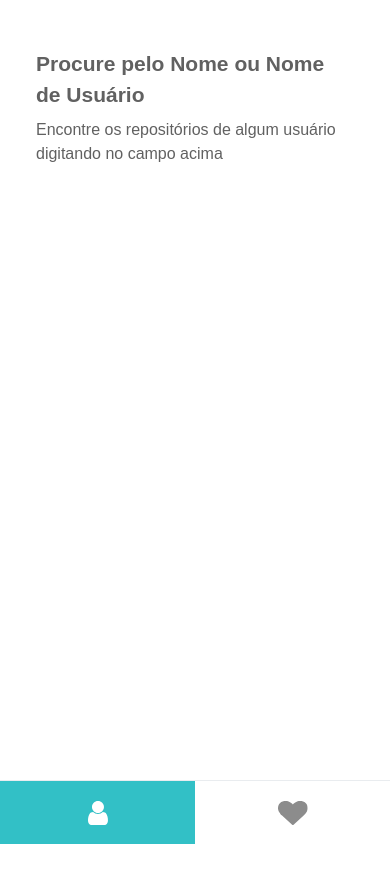
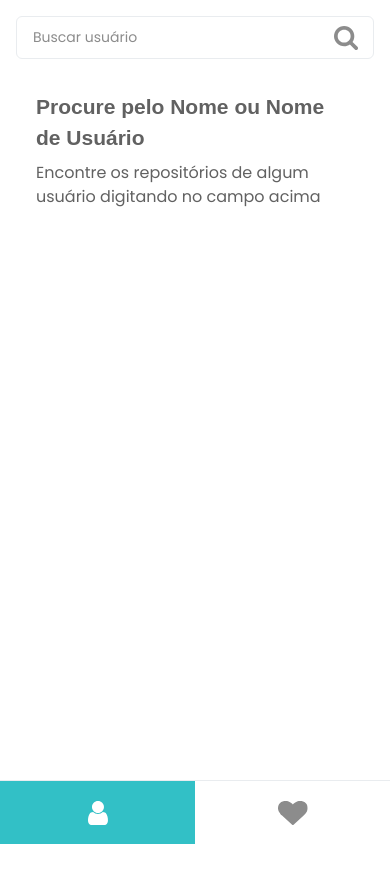
Before and after one commit to NewmarLucas/github-users, a Next.js app: page / in a window 390 px wide. Shown: the top 882 px of the page. Before the commit the page ends 844 px from the top, so only its background shows below. Built offline with nearby package versions, Linux system fonts and the light colour scheme.

Commit message:
:iphone: chore: ajustando responsividade

```diff
--- a/src/app/global.css
+++ b/src/app/global.css
@@ -8,7 +8,7 @@
   }
 
   body {
-    @apply bg-light font-poppins text-grey-neutral;
+    @apply bg-light font-poppins text-grey-neutral overflow-hidden;
   }
 
   h1 {
--- a/src/app/page.tsx
+++ b/src/app/page.tsx
@@ -28,8 +28,8 @@ export default function Page() {
         search={search}
         setSearch={setSearch}
       />
-      <div className='pb-16 sm:pt-20 sm:pb-0 h-screen sm:overflow-hidden lg:container mx-auto'>
-        <div className='w-full h-full p-4'>
+      <div className='px-4 pb-16 sm:pt-20 sm:pb-0 h-screen sm:overflow-hidden lg:container mx-auto'>
+        <>
           {currentTab === TABS.users && (
             <ListUsers
               user={user}
@@ -42,7 +42,7 @@ export default function Page() {
           {currentTab === TABS.favorites && (
             <Favorites repos={repos} favoriteHooks={favoriteHooks} />
           )}
-        </div>
+        </>
       </div>
     </>
   )
--- a/src/components/Header/index.tsx
+++ b/src/components/Header/index.tsx
@@ -34,6 +34,15 @@ export function Header(props: Props) {
   ]
 
   return (
+    <>
+      <div className='sm:hidden w-full p-4 pb-0'>
+        <SearchInput
+          aria-label='Buscar usuários do GitHub'
+          placeholder='Buscar usuário'
+          value={search}
+          onChange={e => setSearch(e.target.value)}
+        />
+      </div>
       <header className='fixed w-full z-40 bg-light bottom-0 max-sm:border-t sm:border-b h-16 sm:h-20 sm:top-0 sm:bottom-auto'>
         <div className='max-sm:hidden w-full h-full flex justify-between items-center'>
           <div className='w-full flex py-5 px-6'>
@@ -62,5 +71,6 @@ export function Header(props: Props) {
           ))}
         </nav>
       </header>
+    </>
   )
 }
--- a/src/components/NotFoundUser/index.tsx
+++ b/src/components/NotFoundUser/index.tsx
@@ -10,18 +10,19 @@ export function NotFoundUser(props: Props) {
   const { searchTerm } = props
 
   return (
-    <div className='w-full h-full flex flex-col gap-6 sm:gap-11 py-8 px-5 sm:items-center sm:justify-center'>
-      <div className='flex flex-col gap-2 sm:gap-0 sm:items-center'>
-        <span className='font-poppins font-semibold text-h1 text-primary'>
-        “{searchTerm}”
+    <div className='w-full h-full flex flex-col gap-6 sm:gap-11 py-4 sm:py-8 px-5 sm:items-center sm:justify-center'>
+      <div className='flex flex-col md:gap-2 sm:gap-0 items-center text-center'>
+        <span className='font-poppins font-semibold text-h4 sm:text-h1 text-primary'>
+          “{searchTerm}”
         </span>
-        <h1>Nenhum usuário encontrado</h1>
-        <h5>Verifique se a escrita está correta ou tente novamente</h5>
+        <h1 className='text-h4 sm:text-h1'>Nenhum usuário encontrado</h1>
+        <p className='text-md sm:text-h5'>Verifique se a escrita está correta ou tente novamente</p>
       </div>
       <Image
         className='max-sm:hidden'
         src={takenImage}
         alt=''
+        priority
         aria-hidden
       />
     </div>
--- a/src/components/Sections/Favorites/index.tsx
+++ b/src/components/Sections/Favorites/index.tsx
@@ -12,11 +12,11 @@ export function Favorites({ favoriteHooks, repos }: Props) {
   const { favorites } = favoriteHooks
 
   return (
-    <div className='container h-full'>
+    <div className='py-4 container h-[calc(100%-80px)] sm:h-full'>
       {!!favorites?.length ? (
         <div className='h-full overflow-hidden'>
           <h1 className='text-primary mb-6 text-center'>Meus favoritos</h1>
-          <section className='flex flex-col gap-4 h-[calc(100%-55px)] overflow-y-auto'>
+          <section className='flex flex-col gap-4 h-[calc(100%-55px)] overflow-y-auto pr-2'>
             {favorites.map(repo => (
               <RepoCard key={repo.id} favoriteHooks={favoriteHooks} repo={repo} />
             ))}
--- a/src/components/Sections/ListUsers/index.tsx
+++ b/src/components/Sections/ListUsers/index.tsx
@@ -28,7 +28,7 @@ export function ListUsers(props: Props) {
   return (
     <LoadingWrapper isLoading={loading}>
       {!!repos.length ? (
-        <main className='w-full h-full gap-y-4 gap-x-6 xl:gap-x-12 grid sm:grid-cols-[250px_auto] md:grid-cols-[300px_auto] xl:grid-cols-[448px_auto]'>
+        <main className='py-4 w-full h-[calc(100%-80px)] sm:h-full gap-y-4 gap-x-6 xl:gap-x-12 grid sm:grid-cols-[250px_auto] md:grid-cols-[300px_auto] xl:grid-cols-[448px_auto]'>
           <aside className='sm:max-w-[448px] shrink-0'>
             <UserCard user={user} />
           </aside>
@@ -45,7 +45,7 @@ export function ListUsers(props: Props) {
         <div className='w-full h-full flex flex-col gap-6 sm:gap-11 py-8 px-5 sm:items-center sm:justify-center'>
           <div className='flex flex-col gap-2 sm:gap-0 sm:items-center'>
             <h1 data-testid='listUsersTitle'>Procure pelo Nome ou Nome de Usuário</h1>
-            <h5>Encontre os repositórios de algum usuário digitando no campo acima</h5>
+            <p className='text-h5'>Encontre os repositórios de algum usuário digitando no campo acima</p>
           </div>
           <Image
             className='max-sm:hidden'
```
Lines whose indentation alone changed are shown as unchanged.
